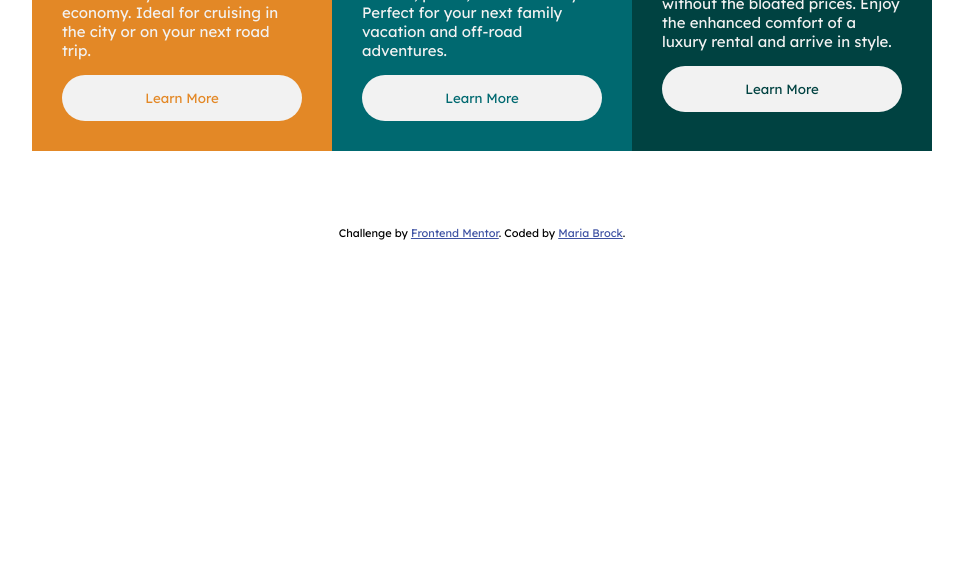
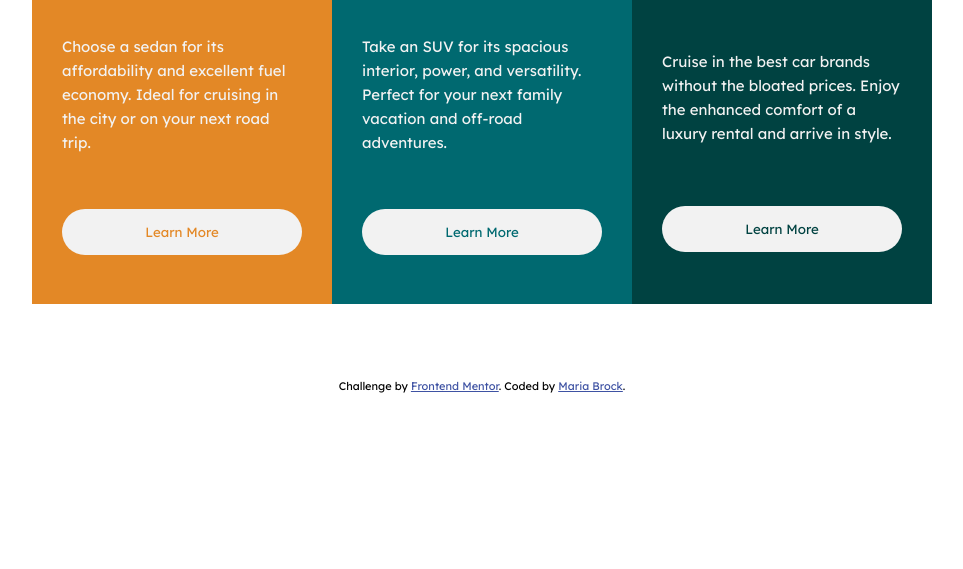
Before and after one commit to mariabrock/frontendmentor-3-card-component, a plain HTML site: page index.html in a window 1280 px wide. Shown: the part 231-800 px from the top of the page, without its empty margins (158-1121 px from the left). Drawn offline with Linux system fonts and the light colour scheme.

Commit message:
fixed spacing

```diff
--- a/styles.css
+++ b/styles.css
@@ -13,34 +13,27 @@ html, body {
   padding: 5rem;
 }
 
-.sedan {
+.sedan, .suv, .luxury {
   display: flex;
   flex-direction: column;
-  justify-content: center;
-  background-color: hsl(31, 77%, 52%);
+  justify-content: space-around;
+  line-height: 1.6;
   color: hsl(0, 0%, 95%);
   padding: 2rem;
   max-width: 240px;
+  height: 400px;
+}
+
+.sedan {
+  background-color: hsl(31, 77%, 52%);
 }
 
 .suv {
-  display: flex;
-  flex-direction: column;
-  justify-content: center;
   background-color: hsl(184, 100%, 22%);
-  color: hsl(0, 0%, 95%);
-  padding: 2rem;
-  max-width: 240px;
 }
 
 .luxury {
-  display: flex;
-  flex-direction: column;
-  justify-content: center;
   background-color: hsl(179, 100%, 13%);
-  color: hsl(0, 0%, 95%);
-  padding: 2rem;
-  max-width: 240px;
 }
 
 button {
@@ -55,6 +48,9 @@ button {
   cursor: pointer;
 }
 
+p {
+  color:hsla(0, 0%, 100%, 0.75);
+}
 
 #orange {
   color: hsl(31, 77%, 52%);
@@ -94,6 +90,8 @@ img {
 .header {
   font-family: 'Big Shoulders Display', cursive;
   color: hsl(0, 0%, 95%);
+  margin: 0;
+  padding: 0;
 }
 
 .text {
```
